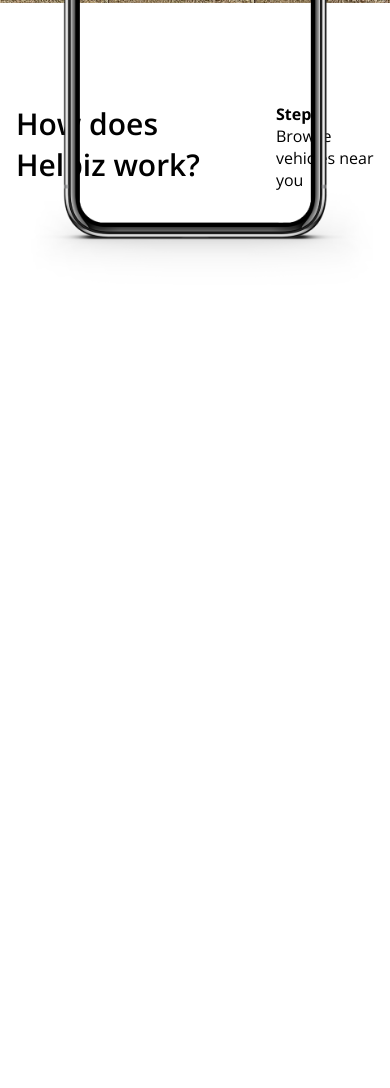
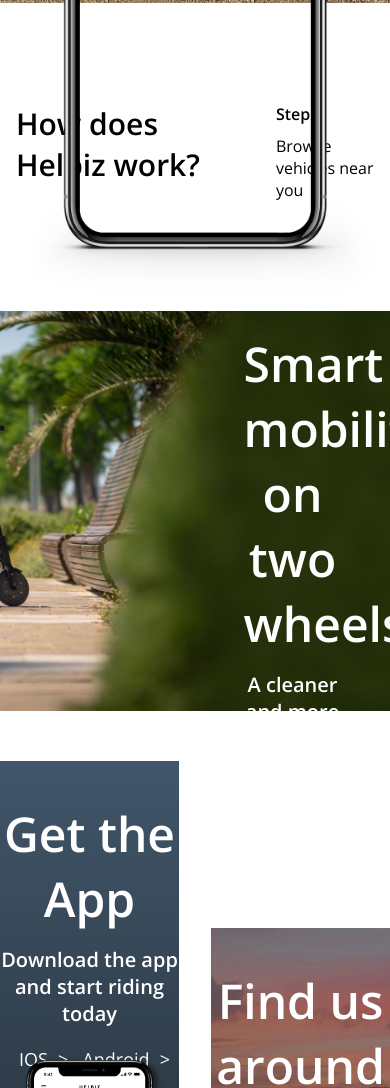
Before and after one commit to PaoloFrancesco-Marino/html-css-helbiz, a plain HTML site: page index.html in a window 390 px wide. Shown: the part 1779-2867 px from the top of the page. Before the commit the page ends 2080 px from the top, so only its background shows below. Drawn offline with nearby package versions, Linux system fonts and the light colour scheme.

Commit message:
section smart mobility

```diff
--- a/index.html
+++ b/index.html
@@ -30,6 +30,7 @@
     </header>
 
     <main>
+      <!-- jumbotron -->
       <section id="jumbotron" class="relative">
         <div class="wrapper position-center">
           <h1>Shared Mobility of Tomorrow</h1>
@@ -42,13 +43,14 @@
           </a>
         </div>
       </section>
+
       <!-- sezione prodotti -->
       <section id="products" class="clearfix container" >
         <div class="float w-50">
           <div class="box">
             <h2>HelbizGo</h2>
             <h4>Seamless E-Scooter sharing globally</h4>
-            <span class="cta"><a href="#" class="cta">learn More</a></span>
+            <a href="#" class="cta">Learn More</a>
             <img src="img\HelbizGOxSegway.jpg" alt="segway">
           </div>
         </div>
@@ -61,6 +63,7 @@
           </div>
         </div>
       </section>
+
       <!-- sezione how Work -->
       <section id="how-works">
         <div class="how-works-bg"></div>
@@ -74,11 +77,49 @@
           </div>
           <div class="col-dx float w-33">
             <h4>Step 1</h4>
+            <h5>Browse vehicles near you</h5>
+          </div>
+        </div>
+      </section>
+
+      <!-- smart Mobility -->
+      <section id="smart-mobility">
+        <div class="container clearfix smart-mobility-bg">
+          <div class="float-dx w-50">
             <div class="text">
-              Browse vehicles near you
+              <h2>Smart mobility on two wheels</h2>
+              <h4>A cleaner and more convenient alternative to get around your city</h4>
+              <a href="#" class="cta">Learn More</a>
             </div>
           </div>
         </div>
+        <!-- columns -->
+        <div class="container clearfix">
+          <!-- sx -->
+          <div class="float w-50">
+            <div class="col-sx bg-sx relative">
+              <h2>Get the App</h2>
+              <h4>Download the app and start riding today</h4>
+              <a href="#" class="cta">IOS</a>
+              <a href="#" class="cta">Android</a>
+              <img src="img/helbiz-app.png" alt="app">
+            </div>
+          </div>
+          <!-- dx -->
+          <div class="float w-50">
+            <div class="col-dx bg-dx">
+              <h2>Find us around</h2>
+              <h4>Find us around the globe</h4>
+              <a href="#" class="cta">Our cities</a>
+            </div>
+          </div>
+
+
+
+
+        </div>
+
+
       </section>
 
     </main>
--- a/styles/main.css
+++ b/styles/main.css
@@ -20,6 +20,12 @@ body {
   float: left;
   padding: 0 16px;
 }
+
+.float-dx {
+  float: right;
+  padding: 0 16px;
+}
+
 .clearfix::after {
   content: '';
   display: table;
@@ -137,7 +143,7 @@ body {
 #products .box .cta {
   display: block;
   text-decoration: none;
-  color: blue;
+  color: #0070c8;
   font-size: 18px;
 }
 
@@ -188,6 +194,17 @@ body {
   text-align: left;
 }
 
+#how-works .col-dx h4 {
+  display: inline-block;
+  font-weight: 600;
+  margin-bottom: 10px;
+}
+
+#how-works .col-dx h5 {
+  font-weight: 400;
+  font-size: 16px;
+}
+
 #how-works .img-phone {
   position: absolute;
   bottom: -50px;
@@ -195,3 +212,88 @@ body {
   transform: translateX(-50%);
   width: 380px;
 }
+
+/* smart mobility */
+#smart-mobility {
+  margin-top: 50px;
+  margin-bottom: 50px;
+}
+
+#smart-mobility .smart-mobility-bg {
+  background-image: url(../img/scooter-bg.jpg);
+  background-size: cover;
+  background-position: center;
+  height: 400px;
+  margin-bottom: 50px;
+}
+
+#smart-mobility .smart-mobility-bg .text {
+  color: #fff;
+  text-align: center;
+  width: 60%;
+  margin: auto;
+  padding-top: 20px;
+}
+
+#smart-mobility h2 {
+  font-size: 48px;
+  font-weight: 600;
+}
+
+#smart-mobility h4 {
+  font-weight: 600;
+  font-size: 20px;
+  margin-top: 15px;
+  margin-bottom: 20px;
+}
+
+#smart-mobility a {
+  display: inline-block;
+  text-decoration: none;
+  color: #fff;
+  font-size: 18px;
+  margin-left: 10px;
+}
+
+#smart-mobility a::after {
+  display: inline-block;
+  content: '\003e';
+  margin-left: 10px;
+}
+
+/* 2 columns smart-mobility */
+#smart-mobility .bg-sx {
+  background: linear-gradient(#41566a, #252f38);
+  text-align: center;
+  padding-top: 40px;
+  color: #fff;
+}
+
+#smart-mobility .col-sx,
+#smart-mobility .col-dx  {
+  height: 500px;
+  overflow: hidden;
+}
+
+#smart-mobility .col-sx img {
+  position: absolute;
+  max-width: 100%;
+  left: 0;
+}
+
+#smart-mobility .bg-dx {
+  background-image: url(../img/cities.jpg);
+  background-size: cover;
+  background-position: center;
+  text-align: center;
+  padding-top: 40px;
+  color: #fff;
+}
+
+#smart-mobility .container .float {
+  padding: 0 16px 0 0;
+}
+
+#smart-mobility .container .float:last-child {
+  padding: 0 0 0 16px;
+}
```
